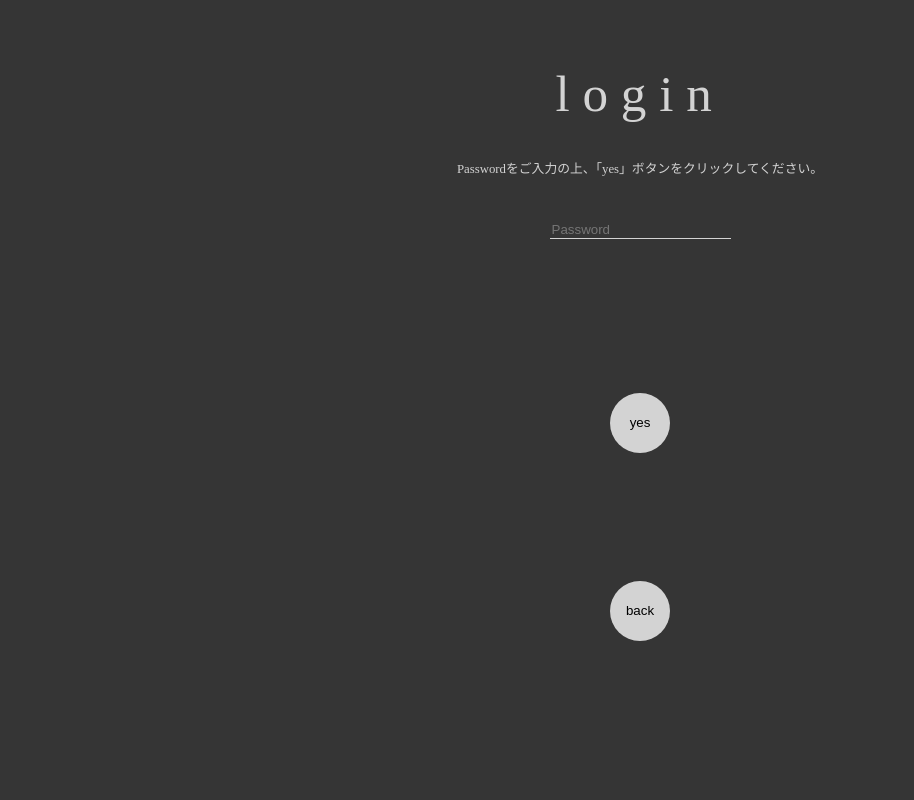
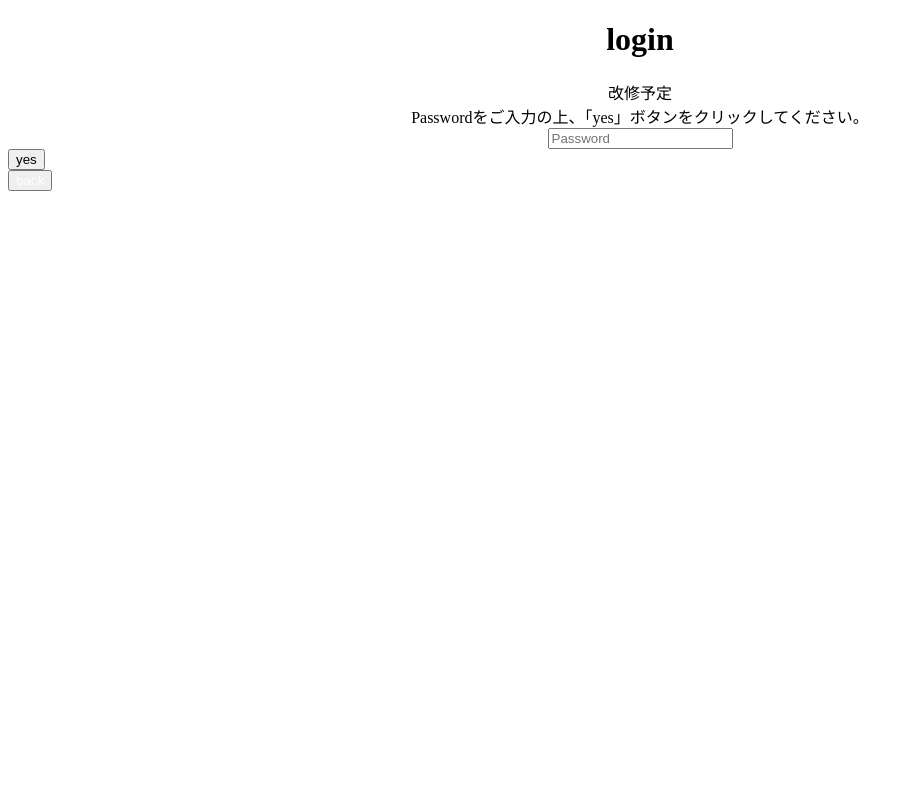
Before and after one commit to Next0000/after-school-talbe, a PHP site: page /pass.html in a window 1280 px wide. Shown: the whole page, without its empty margins (0-914 px from the left). Run offline with PHP 8.4, Linux system fonts and the light colour scheme.

Commit message:
20250105

```diff
--- a/pass.html
+++ b/pass.html
@@ -16,6 +16,7 @@
         <form name="login_form">
             <center>
                 <h1 class="contact-title">login</h1>
+                <p>改修予定</p>
                 <p>Passwordをご入力の上、「yes」ボタンをクリックしてください。</p>
             </center>
             <div>
--- a/style.css
+++ /dev/null
@@ -1,77 +0,0 @@
-html {
-  font-size: 1vw;
-  background-color:  #353535;
-  color: lightgray;
-}
-
-header{
-  width: 100%;
-  text-align: center;
-}
-
-body {
-  font-family:'Amatic SC','游明朝','Noto Serif JP',serif;
-  position:absolute;
-  width: 100%;
-  height: 100%;
-  top:0;
-  left:0;
-  margin: 0%;
-  text-align: center;
-}
-
-a{
-  color: black;
-  text-decoration: none;
-}
-p{
-  font-size: 1vw;
-  line-height: 2;
-}
-h1 {
-  margin-top: 5vw;
-  font-weight: lighter;
-  font-size: 4vw;
-  letter-spacing: 1vw;
-}
-
-input{
-  margin: 2vw;
-  background-color: #353535;
-  color: lightgray;
-  border: none;
-  border-bottom: solid 1px;
-}
-
-.btn2 {
-  color: black;
-  background-color: lightgray;
-  border: none;
-
-  border-radius: 50%;
-  line-height: 60px;
-  width: 60px;
-  height: 60px;
-  padding: 0;
-}
-
-.btn2:hover{
-  background-color: #B16C6C;
-}
-
-button{
-  margin-top: 10%;
-}
-@media screen and (max-width: 480px){
-  h1{
-    font-size: 10vw;
-  }
-  p{
-    margin: 0;
-    font-size: 10px;
-  }
-
-  form{
-    margin-top: 50%;
-  }
-}
--- a/シナリオ/index.html
+++ b/シナリオ/index.html
@@ -130,7 +130,7 @@
               <div class="swiper-slide slide2">
                 <div class="Card_body">
                   <div class="Card_title">
-                    <h2>ランカー邸へ<br>ようこそ</h2>
+                    <s><h2>ランカー邸へ<br>ようこそ</h2></s>
                     <p>File_06</p>
                   </div>
                   <div class="Card_tag">#出会いと別れ</div>
@@ -145,7 +145,7 @@
               <div class="swiper-slide slide2">
                 <div class="Card_body">
                   <div class="Card_title">
-                    <h2>早贄</h2>
+                    <s><h2>早贄</h2></s>
                     <p>File_07</p>
                   </div>
                   <div class="Card_tag">#鬼<br>#これぞ因習村</div>
--- a/シナリオ/style3.css
+++ b/シナリオ/style3.css
@@ -98,7 +98,6 @@
   border-radius:5px;
 }
 .slide2 a{
-  background-color: yellowgreen;
   height: 100%;
   width: 100%;
   pointer-events: none;
```
Also changed, not shown: index.html (+5 -29 lines), styles/style0.css (+14 -9 lines).
